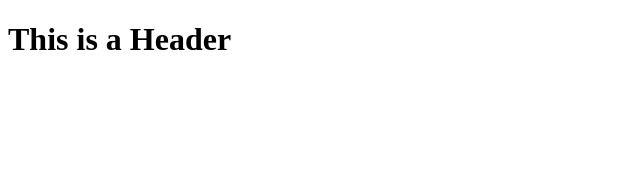
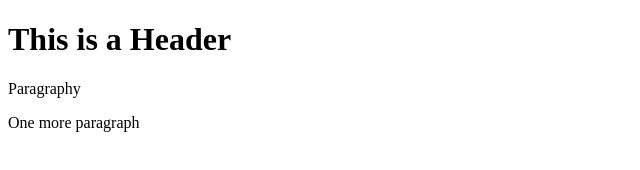
Before and after one commit to netmonarch/git-test, a plain HTML site: page index.html in a window 1280 px wide. Shown: the whole page, without its empty margins (0-640 px from the left). Drawn offline with Linux system fonts and the light colour scheme.

Commit message:
Third Commit

```diff
--- a/index.html
+++ b/index.html
@@ -2,5 +2,9 @@
 <html>
     <body>
         <h1>This is a Header</h1>
+        <p>
+            Paragraphy
+        </p>
+        <p>One more paragraph</p>
     </body>
 </html>
```
